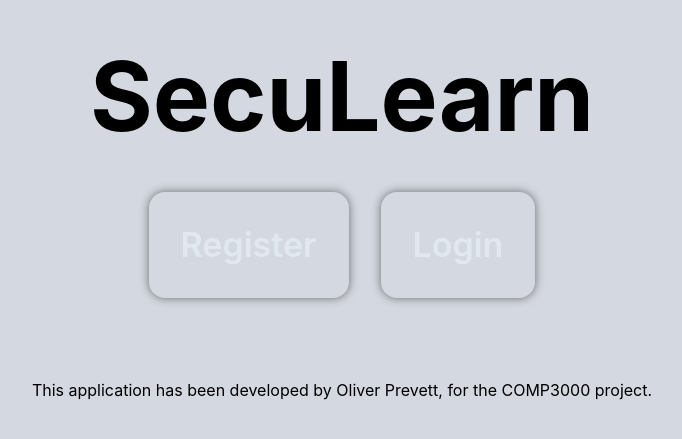
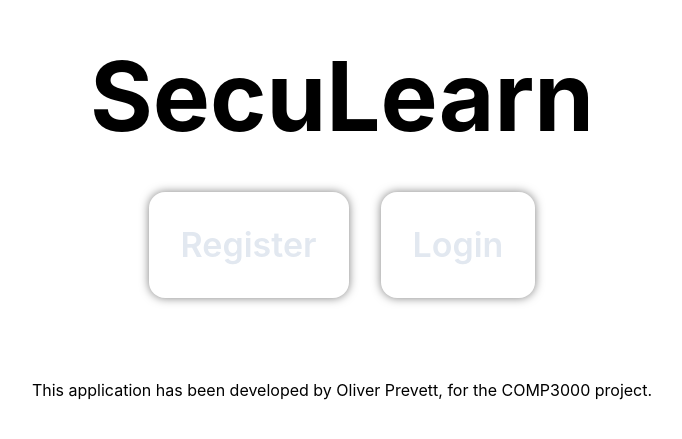
Before and after one commit to oliprev/OP_COMP3000, a React (Vite) app in the folder frontend/: page / in a window 1280 px wide. Shown: the part 179-618 px from the top of the page, without its empty margins (298-980 px from the left). Built offline with nearby package versions, Linux system fonts and the light colour scheme.

Commit message:
Removed redundant global styles

```diff
--- a/frontend/src/index.css
+++ b/frontend/src/index.css
@@ -4,8 +4,6 @@
   font-weight: 400;
 
   color-scheme: light dark;
-  color: rgba(0, 0, 0, 0.87);
-  background-color: #242424;
 
   font-synthesis: none;
   text-rendering: optimizeLegibility;
@@ -37,7 +35,6 @@ body {
   min-width: 320px;
   min-height: 100vh;
   color: rgb(0, 0, 0);
-  background-color: #d4d8e0;
 }
 
 h1 {
```
